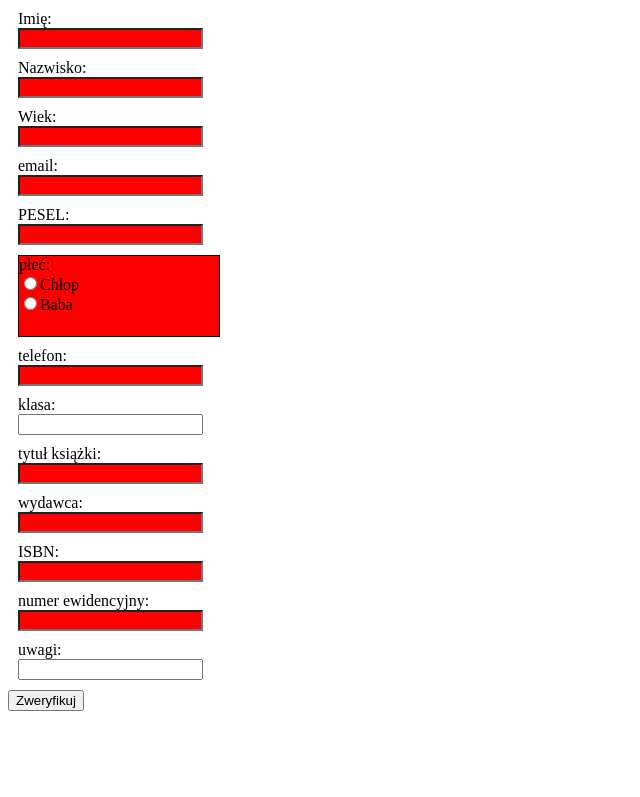
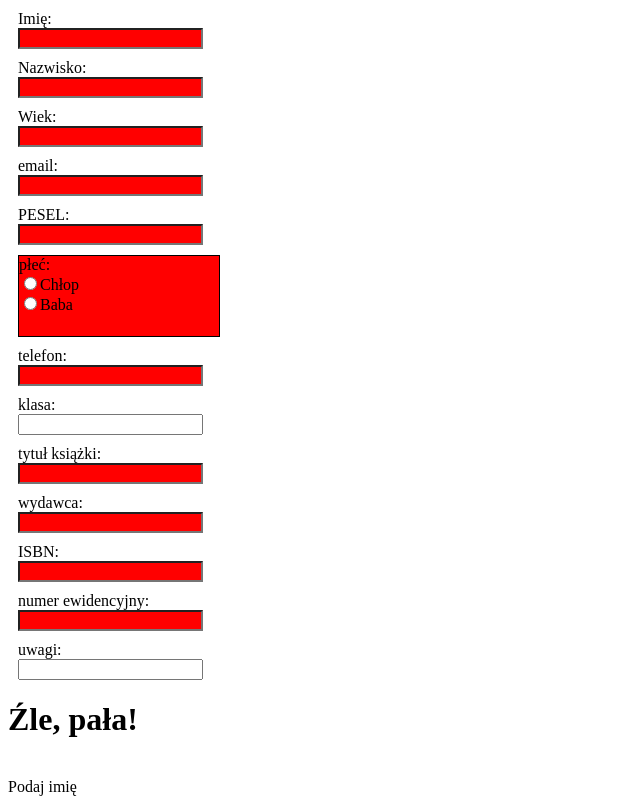
Before and after one commit to Heppppe/sql_node, a plain HTML site: page index.html in a window 1280 px wide. Both pictures are taken after a click on the button "Zweryfikuj". Shown: the top 797 px of the page, without its empty margins (0-640 px from the left). Drawn offline with Linux system fonts and the light colour scheme.

Commit message:
usunieto alerty

```diff
--- a/index.html
+++ b/index.html
@@ -1,37 +1,50 @@
 <!DOCTYPE html>
 <html lang="pl">
   <head>
-    <meta charset="UTF-8">
-    <meta http-equiv="X-UA-Compatible" content="IE=edge">
-    <meta name="viewport" content="width=device-width, initial-scale=1.0">
+    <meta charset="UTF-8" />
+    <meta http-equiv="X-UA-Compatible" content="IE=edge" />
+    <meta name="viewport" content="width=device-width, initial-scale=1.0" />
     <title>ksiegarnia</title>
   </head>
   <body>
-        <label for="imie">Imię: <br><input type="text" id="imie"></label>
-        <label>Nazwisko: <br><input type="text" id="nazwisko"></label>
-        <label>Wiek: <br><input type="number" id="wiek"></label>
-        <label>email: <br><input type="email" id="email"></label>
-        <label>PESEL: <br><input type="number" id="pesel"></label>
-        <label id="plec">płeć: <br><input type="radio" id="m" name="plec">Chłop <br> <input type="radio" id="w" name="plec">Baba</label>
-        <label>telefon: <br><input type="number" id="telefon"></label>
-        <label>klasa: <br><input type="text" id="klasa"></label>
-        <label>tytuł książki: <br><input type="text" id="tytol"></label>
-        <label>wydawca: <br><input type="text" id="wydawca"></label>
-        <label>ISBN: <br><input type="text" id="isbn"></label>
-        <label>numer ewidencyjny: <br><input type="text" id="numer"></label>
-        <label>uwagi: <br><input type="text" id="uwagi"></label>
-        <button onclick="verify()">Zweryfikuj</button>
+    <label for="imie">Imię: <br /><input type="text" id="imie" /></label>
+    <label>Nazwisko: <br /><input type="text" id="nazwisko" /></label>
+    <label>Wiek: <br /><input type="number" id="wiek" /></label>
+    <label>email: <br /><input type="email" id="email" /></label>
+    <label>PESEL: <br /><input type="number" id="pesel" /></label>
+    <label id="plec"
+      >płeć: <br /><input type="radio" id="m" name="plec" />Chłop <br />
+      <input type="radio" id="w" name="plec" />Baba</label
+    >
+    <label>telefon: <br /><input type="number" id="telefon" /></label>
+    <label>klasa: <br /><input type="text" id="klasa" /></label>
+    <label>tytuł książki: <br /><input type="text" id="tytol" /></label>
+    <label>wydawca: <br /><input type="text" id="wydawca" /></label>
+    <label>ISBN: <br /><input type="text" id="isbn" /></label>
+    <label>numer ewidencyjny: <br /><input type="text" id="numer" /></label>
+    <label>uwagi: <br /><input type="text" id="uwagi" /></label>
+    <div id="wypluwacz"></div>
+    <button onclick="verify()">Zweryfikuj</button><br /><br /><br /><br />
+    <div id="funny">
+      <button onmouseenter="funny()">Śmieszny Przycisk</button>
+    </div>
 
     <style>
-        label{
+      label {
         margin: 10px;
         display: block;
       }
-        #plec{
+      #plec {
         display: block;
-            width:200px;
+        width: 200px;
         height: 80px;
         border: black 1px solid;
+      }
+      #funny:hover button {
+        margin-left: 300px;
+      }
+      #funny {
+        width: 200px;
       }
     </style>
     <script src="verify.js"></script>
--- a/verify.js
+++ b/verify.js
@@ -1,117 +1,98 @@
-function verify()
-{
-    let imie = document.getElementById('imie').value
-    let nazwisko = document.getElementById('nazwisko').value
-    let wiek = document.getElementById('wiek').value
-    let email = document.getElementById('email').value
-    let pesel = document.getElementById('pesel').value
-    let m = document.getElementById('m').checked
-    let w = document.getElementById('w').checked
-    let telefon = document.getElementById('telefon').value
-    let klasa = document.getElementById('klasa').value
-    let tytol = document.getElementById('tytol').value
-    let wydawca = document.getElementById('wydawca').value
-    let isbn = document.getElementById('isbn').value
-    let numer = document.getElementById('numer').value
+function verify() {
+  let imie = document.getElementById("imie").value;
+  let nazwisko = document.getElementById("nazwisko").value;
+  let wiek = document.getElementById("wiek").value;
+  let email = document.getElementById("email").value;
+  let pesel = document.getElementById("pesel").value;
+  let m = document.getElementById("m").checked;
+  let w = document.getElementById("w").checked;
+  let telefon = document.getElementById("telefon").value;
+  let klasa = document.getElementById("klasa").value;
+  let tytol = document.getElementById("tytol").value;
+  let wydawca = document.getElementById("wydawca").value;
+  let isbn = document.getElementById("isbn").value;
+  let numer = document.getElementById("numer").value;
 
-    let alrt = "";
+  let alrt = "";
 
-    if(imie == "")
-    {
-        alrt+="Podaj imię\n"
-        document.getElementById('imie').style.background = "red"
-    }
-    else
-    document.getElementById('imie').style.background = "white"
-    if(nazwisko == "")
-    {
-        alrt+="Podaj nazwisko\n"
-        document.getElementById('nazwisko').style.background = "red"
-    }
-    else
-    document.getElementById('nazwisko').style.background = "white"
-    if((wiek < 1 || wiek>200) && wiek != "" || isNaN(parseInt(wiek)))
-    {
-        alrt+="Nieprawidłowy wiek\n"
-        document.getElementById('wiek').style.background = "red"
-    }
-    else
-    document.getElementById('wiek').style.background = "white"
-    if(!email.includes("@"))
-    {
-        alrt+="Nieprawidłowy email\n"
-        document.getElementById('email').style.background = "red"
-    }
-    else
-    document.getElementById('email').style.background = "white"
+  if (imie == "") {
+    alrt += "Podaj imię<br>";
+    document.getElementById("imie").style.background = "red";
+  } else document.getElementById("imie").style.background = "white";
+  if (nazwisko == "") {
+    alrt += "Podaj nazwisko<br>";
+    document.getElementById("nazwisko").style.background = "red";
+  } else document.getElementById("nazwisko").style.background = "white";
+  if (((wiek < 1 || wiek > 200) && wiek != "") || isNaN(parseInt(wiek))) {
+    alrt += "Nieprawidłowy wiek<br>";
+    document.getElementById("wiek").style.background = "red";
+  } else document.getElementById("wiek").style.background = "white";
+  if (!email.includes("@")) {
+    alrt += "Nieprawidłowy email<br>";
+    document.getElementById("email").style.background = "red";
+  } else document.getElementById("email").style.background = "white";
 
-    if(!m && !w)
-    {
-        alrt+="Podaj płeć\n"
-        document.getElementById('plec').style.background = "red"
-    }
-    else
-    document.getElementById('plec').style.background = "white"
-    if(pesel.length !=11)
-    {
-        alrt+="Niepoprawny pesel\n"
-        document.getElementById('pesel').style.background = "red"
-    }
-    string = pesel.toString()
-    pesel = parseInt(pesel)
-    if((Math.round((pesel/10)%2) == 0 && m) || (Math.round((pesel/10)%2) == 1 && w))
-    {
-        alrt+="Niepoprawna płeć w Peselu\n"
-        document.getElementById('pesel').style.background = "red"
-    }
-    wagi = [1,3,7,9,1,3,7,9,1,3]
-    suma = 0
-    for(let i = 0; i<10; i++)
-    {
-        suma+= string[i]*wagi[i]
-    }
-    if((suma%10 != 0 && string[10]==0) || string[10] != 10-(suma%10)){
-        alrt+="Niepoprawna suma kontrolna peselu\n"
-        document.getElementById('pesel').style.background = "red"
-    }
-    else
-    document.getElementById('pesel').style.background = "white"
+  if (!m && !w) {
+    alrt += "Podaj płeć<br>";
+    document.getElementById("plec").style.background = "red";
+  } else document.getElementById("plec").style.background = "white";
+  if (pesel.length != 11) {
+    alrt += "Niepoprawny pesel<br>";
+    document.getElementById("pesel").style.background = "red";
+  }
+  string = pesel.toString();
+  pesel = parseInt(pesel);
+  if (
+    (Math.round((pesel / 10) % 2) == 0 && m) ||
+    (Math.round((pesel / 10) % 2) == 1 && w)
+  ) {
+    alrt += "Niepoprawna płeć w Peselu<br>";
+    document.getElementById("pesel").style.background = "red";
+  }
+  wagi = [1, 3, 7, 9, 1, 3, 7, 9, 1, 3];
+  suma = 0;
+  for (let i = 0; i < 10; i++) {
+    suma += string[i] * wagi[i];
+  }
+  if ((suma % 10 != 0 && string[10] == 0) || string[10] != 10 - (suma % 10)) {
+    alrt += "Niepoprawna suma kontrolna peselu<br>";
+    document.getElementById("pesel").style.background = "red";
+  } else document.getElementById("pesel").style.background = "white";
 
-    if(telefon < 100000000 || telefon > 999999999 || isNaN(parseInt(telefon)))
-    {
-        alrt+="Niepoprawny telefon\n"
-        document.getElementById('telefon').style.background = "red"
-    }
-    else
-    document.getElementById('telefon').style.background = "white"
-    if(!tytol){
-        alrt+="Podaj tytół\n"
-        document.getElementById('tytol').style.background = "red"
-    }
-    else
-    document.getElementById('tytol').style.background = "white"
-    if(!wydawca){
-        alrt+="Podaj wydawce\n"
-        document.getElementById('wydawca').style.background = "red"
-    }
-    else
-    document.getElementById('wydawca').style.background = "white"
-    if(!isbn){
-        alrt+="Podaj ISBN\n"
-        document.getElementById('isbn').style.background = "red"
-    }
-    else
-    document.getElementById('isbn').style.background = "white"
-    if(!numer){
-        alrt+="Podaj numer ewidencyjny"
-        document.getElementById('numer').style.background = "red"
-    }
-    else
-    document.getElementById('numer').style.background = "white"
+  if (telefon < 100000000 || telefon > 999999999 || isNaN(parseInt(telefon))) {
+    alrt += "Niepoprawny telefon<br>";
+    document.getElementById("telefon").style.background = "red";
+  } else document.getElementById("telefon").style.background = "white";
+  if (!tytol) {
+    alrt += "Podaj tytół<br>";
+    document.getElementById("tytol").style.background = "red";
+  } else document.getElementById("tytol").style.background = "white";
+  if (!wydawca) {
+    alrt += "Podaj wydawce<br>";
+    document.getElementById("wydawca").style.background = "red";
+  } else document.getElementById("wydawca").style.background = "white";
+  if (!isbn) {
+    alrt += "Podaj ISBN<br>";
+    document.getElementById("isbn").style.background = "red";
+  } else document.getElementById("isbn").style.background = "white";
+  if (!numer) {
+    alrt += "Podaj numer ewidencyjny";
+    document.getElementById("numer").style.background = "red";
+  } else document.getElementById("numer").style.background = "white";
 
-    if(alrt == "")
-        alert("Zweryfikowano!")
-    else
-        alert(alrt)
-    return
+  let wypluwacz = document.getElementById("wypluwacz");
+  if (alrt == "")
+    wypluwacz.innerHTML =
+      "<marquee scrollamount='20'><h1>I o to chodziło! właśnie tak! To są odpowiedzi na 6, Udało ci się wypożyczyć książkę: " +
+      tytol +
+      "</h1></marquee>";
+  else {
+    let wiadomsci = [
+      "<h1>Zakręciłeś się, jak słoik ogórków na Zime!</h1><br>",
+      "<h1>Przywaliłeś jak dzik w sosnę</h1><br>",
+      "<h1>Źle, pała!</h1><br>",
+    ];
+    wypluwacz.innerHTML = wiadomsci[Math.floor(Math.random() * 3)] + alrt;
+  }
+  return;
 }
```
Lines whose indentation alone changed are shown as unchanged.
